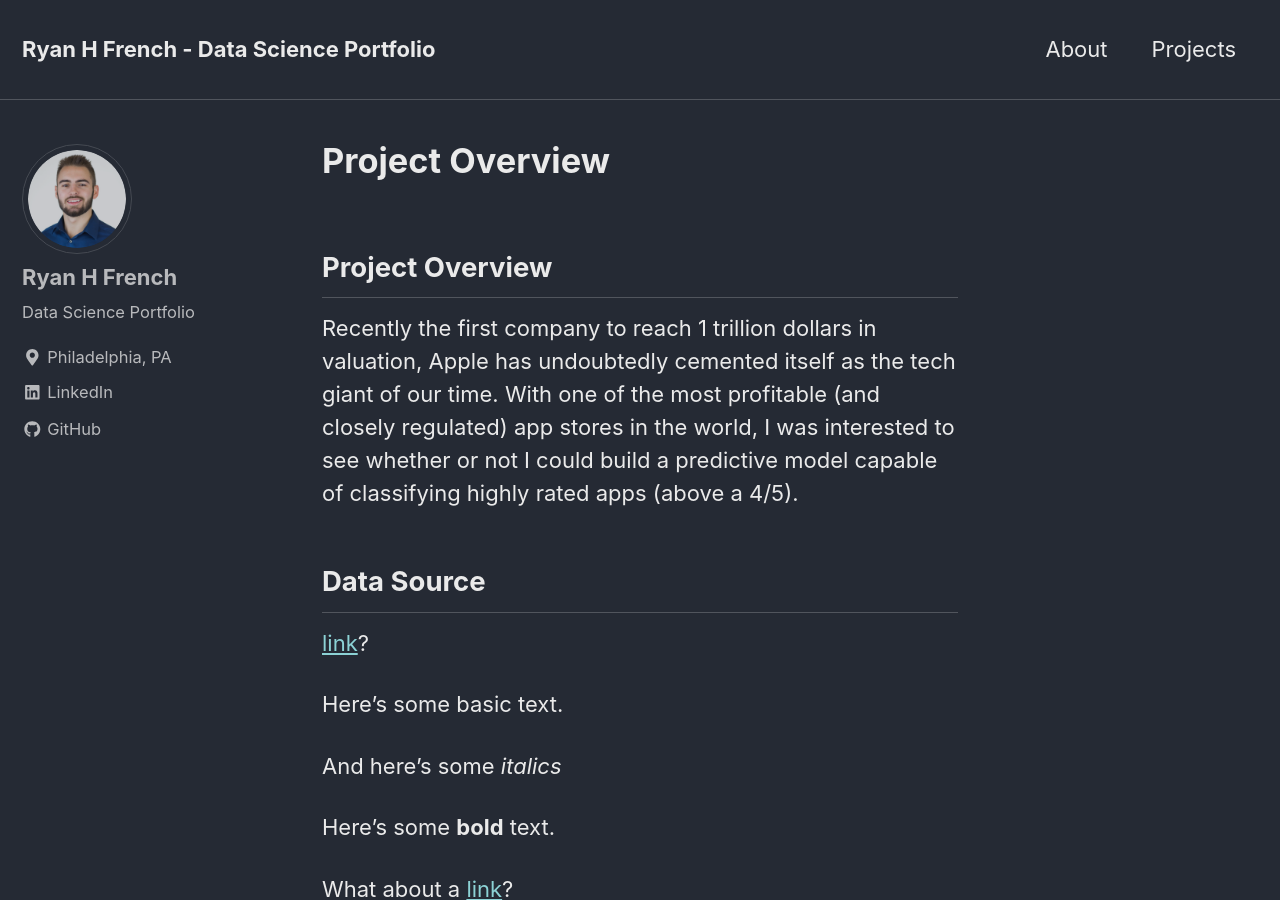
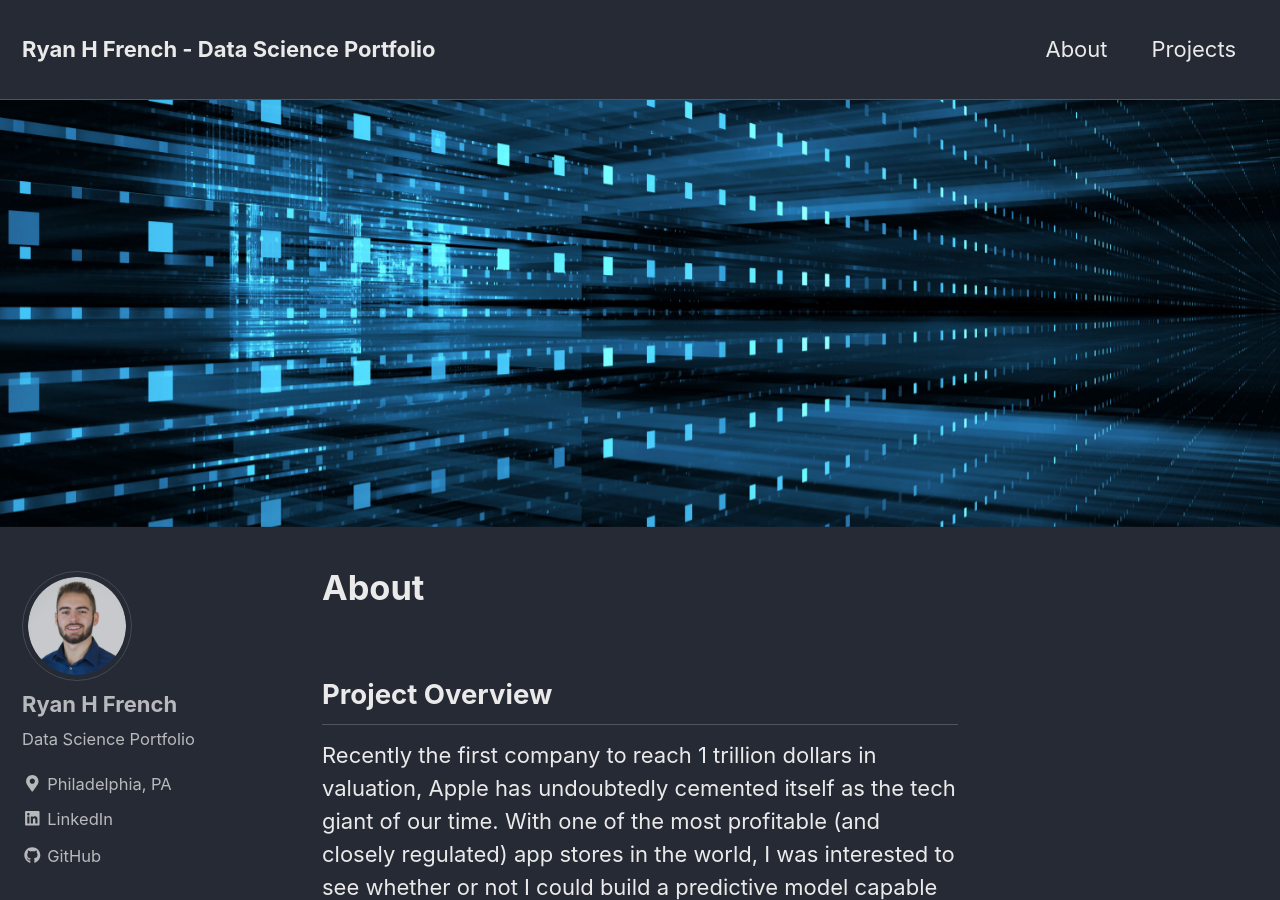
Before and after one commit to ryanhfrench/ryanhfrench.github.io, a Jekyll site: the page built from _pages/projects.md, in a window 1280 px wide and 900 px high. Built offline with Jekyll 4.4.1, drawn with Linux system fonts in a browser that asks for light colours; nearby versions of some CDN libraries; our own code applies the rules of GitHub Pages for plain Markdown files; some of the changed lines change nothing that is shown.

Commit message:
Re-try update

```diff
--- a/_pages/projects.md
+++ b/_pages/projects.md
@@ -1,15 +1,8 @@
 ---
-layout: posts
-permalink: /projects/
-title: "Projects"
-author_profile: true
+title: "About"
+permalink: /about/
 header:
-  image: "/images/cover.jpg
-title: "Analyzing Key Indicators of Positive Reviews for iOS Apps"
-date: 2019-04-21
-tags: [data science, machine learning, apple, iOS, random forest]
-excerpt: "My final project for Scripting for Data Analysis"
-mathjax: "true"
+  image: "/images/cover.jpg"
 ---
 
 ## Project Overview
```
Also changed, not shown: _data/navigation.yml (+0 -8 lines), _posts/2019-04-21-information_visualization copy.md (renamed from _posts/2019-04-21-scripting_for_data_analysis.md).
